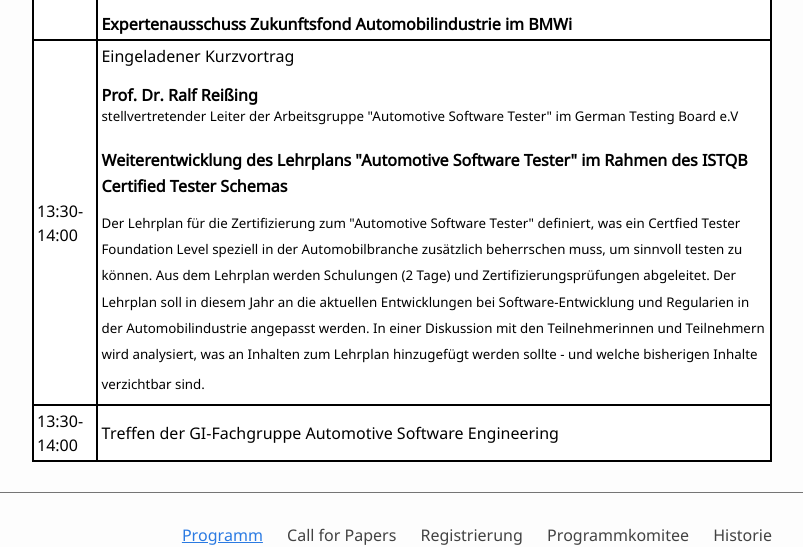
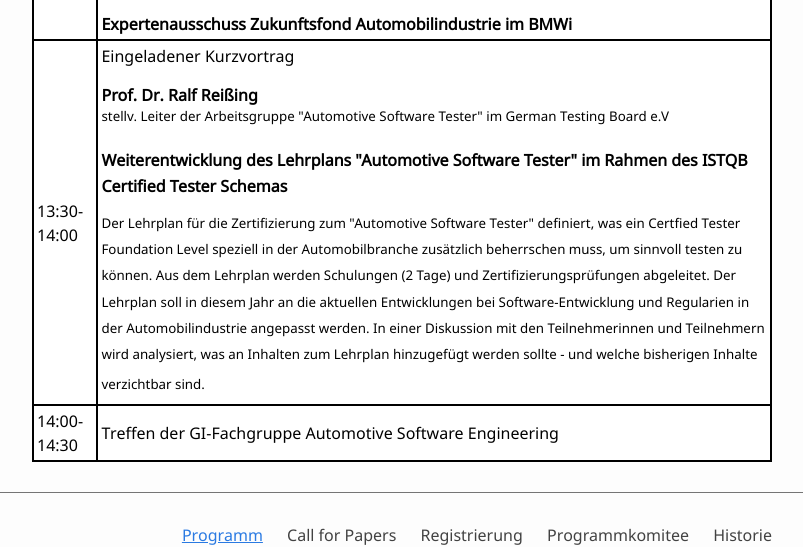
Before and after one commit to ASE-Workshop/2022, a Jekyll site: the page built from 0-programm.md, in a window 1280 px wide and 900 px high, scrolled down 2938 px. Shown: the part 281-828 px from the top of the window, without its empty margins (238-1041 px from the left). Built offline with Jekyll 4.4.1, drawn with Linux system fonts in a browser that asks for light colours.

Commit message:
Update 0-programm.md

```diff
--- a/0-programm.md
+++ b/0-programm.md
@@ -112,9 +112,9 @@ table.GeneratedTable thead {
     <td>13:30-14:00</td>
           <td>Eingeladener Kurzvortrag<p></p>
            <b>Prof. Dr. Ralf Reißing</b> <br/>
-          <sup>stellvertretender Leiter der Arbeitsgruppe "Automotive Software Tester" im German Testing Board e.V</sup> <p></p>
+          <sup>stellv. Leiter der Arbeitsgruppe "Automotive Software Tester" im German Testing Board e.V</sup> <p></p>
           <b>Weiterentwicklung des Lehrplans "Automotive Software Tester" im Rahmen des ISTQB Certified Tester Schemas</b>
           <sup><p></p> Der Lehrplan für die Zertifizierung zum "Automotive Software Tester" definiert, was ein Certfied Tester Foundation Level speziell in der Automobilbranche zusätzlich beherrschen muss, um sinnvoll testen zu können. Aus dem Lehrplan werden Schulungen (2 Tage) und Zertifizierungsprüfungen abgeleitet. Der Lehrplan soll in diesem Jahr an die aktuellen Entwicklungen bei Software-Entwicklung und Regularien in der Automobilindustrie angepasst werden. In einer Diskussion mit den Teilnehmerinnen und Teilnehmern wird analysiert, was an Inhalten zum Lehrplan hinzugefügt werden sollte - und welche bisherigen Inhalte verzichtbar sind.<sup>
     <tr>
-      <td>13:30-14:00</td>
+      <td>14:00-14:30</td>
       <td>Treffen der GI-Fachgruppe Automotive Software Engineering
```
